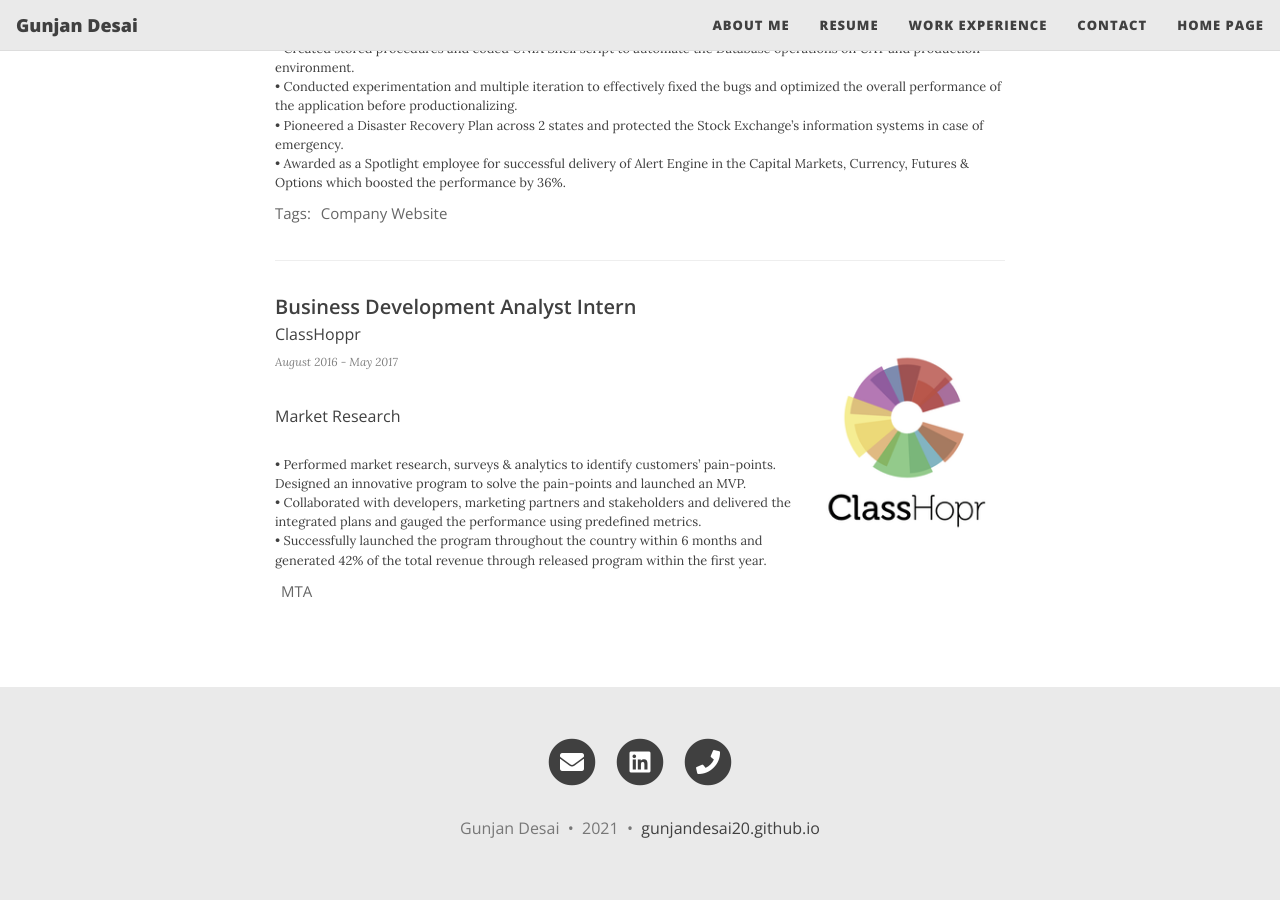
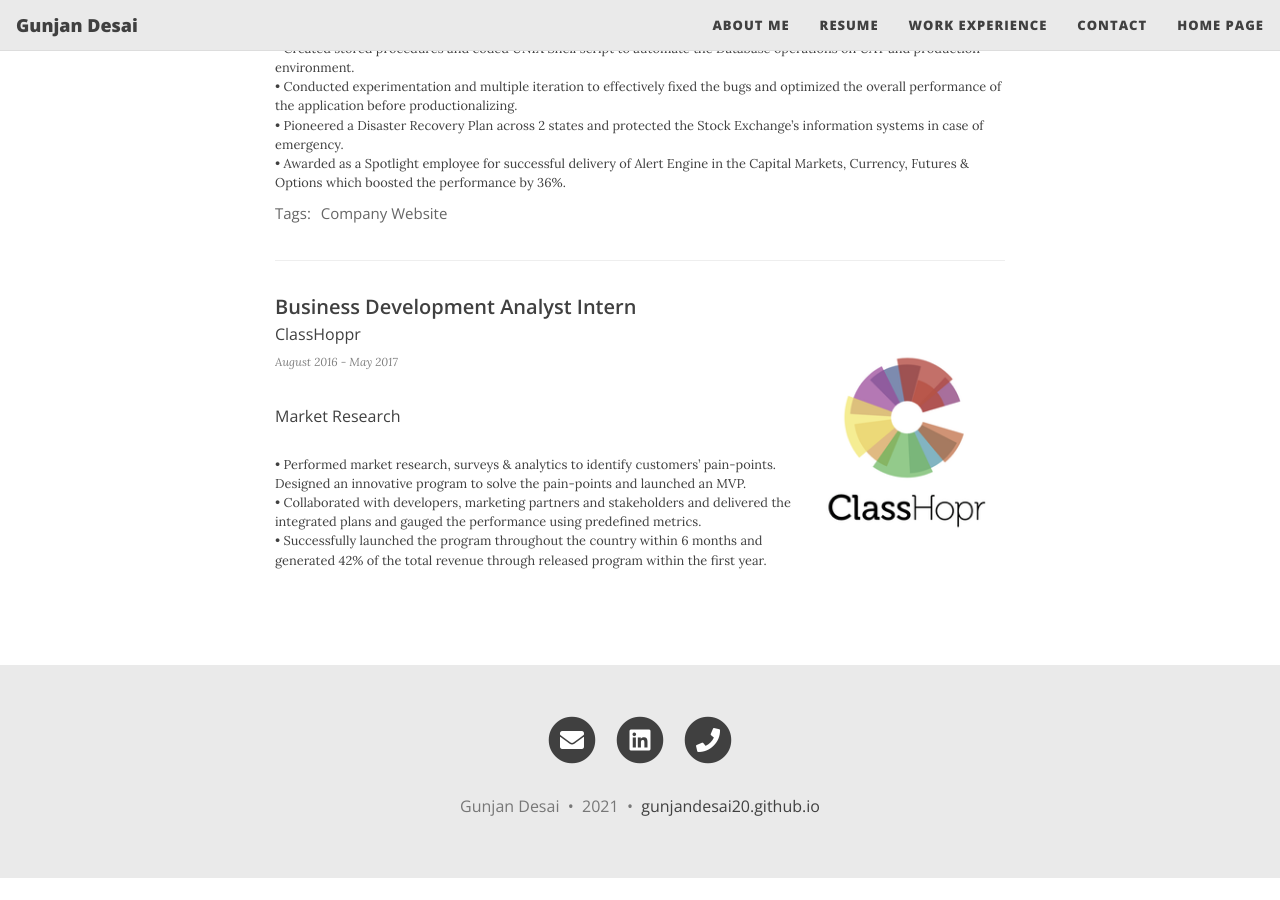
Before and after one commit to gunjandesai20/gunjandesai20.github.io, a Jekyll site: the page built from workex.html, in a window 1280 px wide and 900 px high, scrolled down 3066 px. Built offline with Jekyll 4.4.1, drawn with Linux system fonts in a browser that asks for light colours; nearby versions of some CDN libraries; after the commit the page ends 3944 px from its top, so only the background shows below that.

Commit message:
Update workex.html

```diff
--- a/workex.html
+++ b/workex.html
@@ -450,7 +450,7 @@
     <div class="blog-tags">
 
 
-<a href="https://github.com/gunjandesai20/gunjandesai20.github.io/blob/main/Data_Cleaning_v2.ipynb">MTA</a>
+
     </div>
    </article>
 
```
